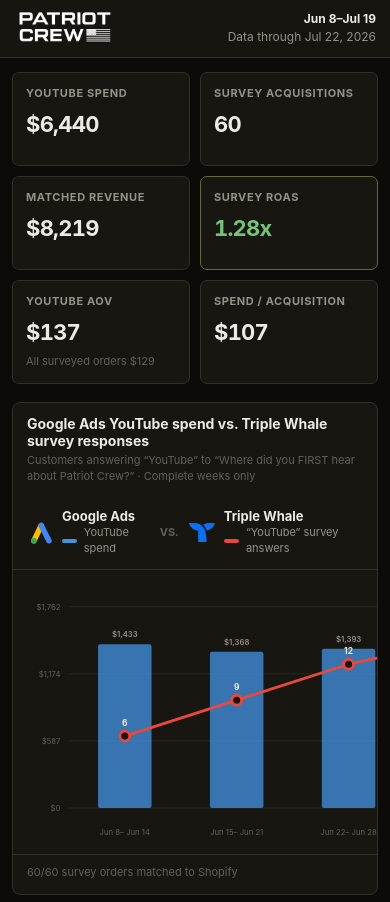
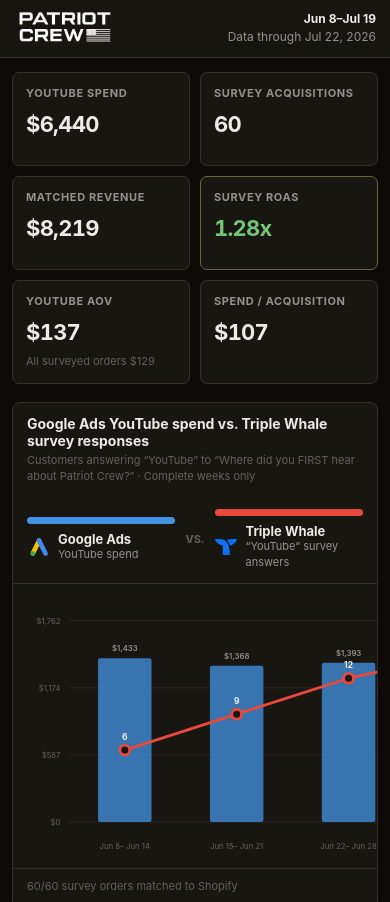
Before and after one commit to nickyc1/patriot-crew-youtube-tracker, a plain HTML site: page docs/index.html in a window 390 px wide. Shown: the top 902 px of the page. Drawn offline with Linux system fonts and the light colour scheme.

Commit message:
Promote chart source color keys

```diff
--- a/docs/index.html
+++ b/docs/index.html
@@ -59,19 +59,25 @@
           </div>
           <div class="sources" aria-label="Chart data sources">
             <div class="source">
+              <i class="source-line spend-key" aria-hidden="true"></i>
+              <div class="source-details">
                 <img src="assets/google-ads-mark.svg" alt="">
                 <span>
                   <strong>Google Ads</strong>
-                <small><i class="spend-key"></i>YouTube spend</small>
+                  <small>YouTube spend</small>
                 </span>
+              </div>
             </div>
             <span class="versus">vs.</span>
             <div class="source">
+              <i class="source-line survey-key" aria-hidden="true"></i>
+              <div class="source-details">
                 <img src="assets/triple-whale-mark.svg" alt="">
                 <span>
                   <strong>Triple Whale</strong>
-                <small><i class="survey-key"></i>“YouTube” survey answers</small>
+                  <small>“YouTube” survey answers</small>
                 </span>
+              </div>
             </div>
           </div>
         </div>
--- a/docs/styles.css
+++ b/docs/styles.css
@@ -171,20 +171,35 @@
 
 .source {
   display: flex;
+  flex-direction: column;
+  align-items: stretch;
+  gap: 8px;
+  width: 180px;
+}
+
+.source-line {
+  display: block;
+  width: 100%;
+  height: 8px;
+  border-radius: 999px;
+}
+
+.source-details {
+  display: flex;
   align-items: center;
   gap: 9px;
 }
 
-.source img {
-  width: 30px;
-  height: 30px;
+.source-details img {
+  width: 24px;
+  height: 24px;
   object-fit: contain;
 }
 
-.source > span {
+.source-details > span {
   display: flex;
   flex-direction: column;
-  gap: 2px;
+  gap: 1px;
 }
 
 .source strong {
@@ -194,19 +209,10 @@
 }
 
 .source small {
-  display: flex;
-  align-items: center;
-  gap: 7px;
+  display: block;
   color: var(--muted);
   font-size: 11px;
   white-space: nowrap;
-}
-
-.source i {
-  display: inline-block;
-  width: 18px;
-  height: 4px;
-  border-radius: 4px;
 }
 
 .versus {
@@ -563,9 +569,19 @@
     gap: 10px;
   }
 
-  .source img {
-    width: 26px;
-    height: 26px;
+  .source {
+    flex: 1;
+    width: auto;
+    min-width: 0;
+  }
+
+  .source-line {
+    height: 7px;
+  }
+
+  .source-details img {
+    width: 22px;
+    height: 22px;
   }
 
   .source small {
```
Lines whose indentation alone changed are shown as unchanged.
